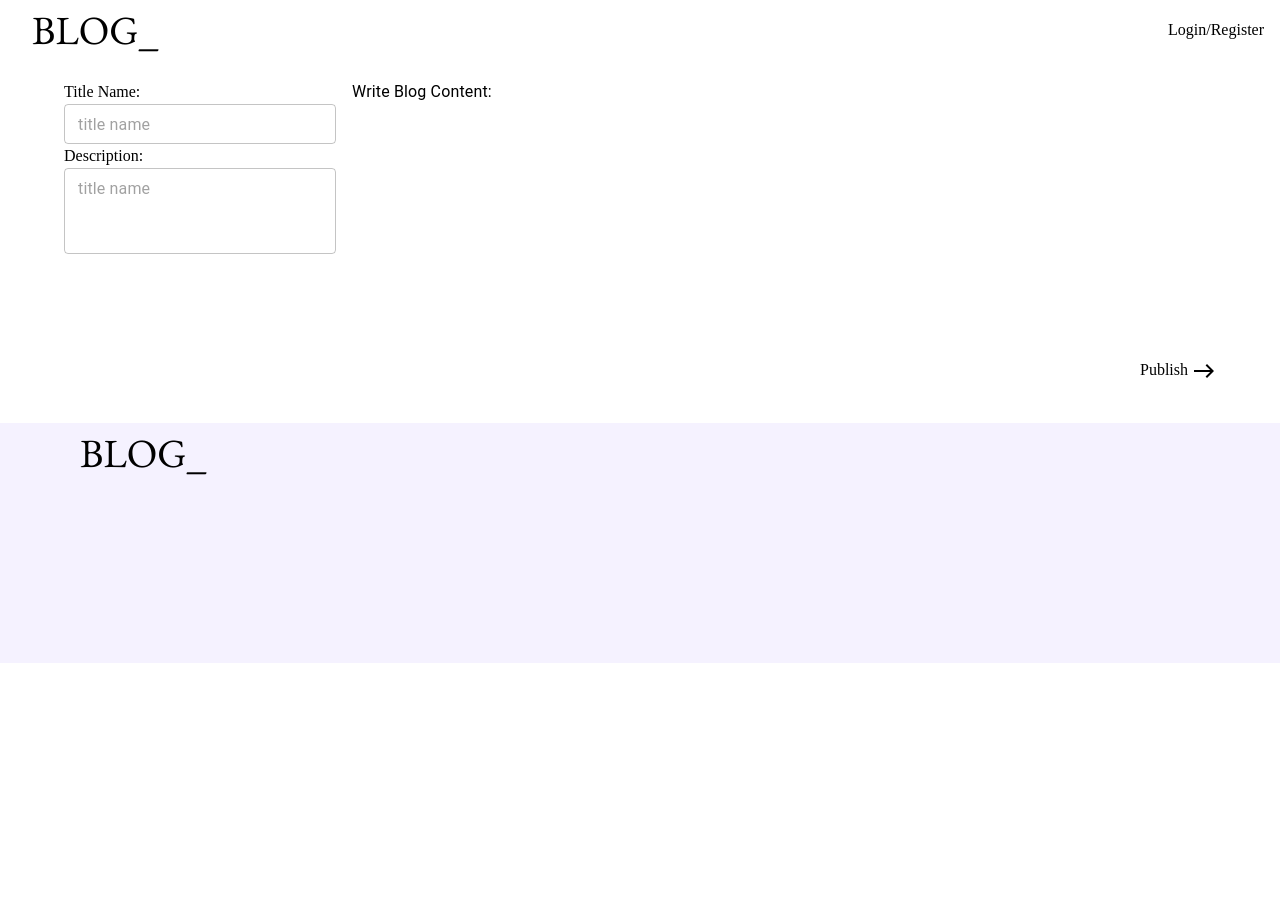
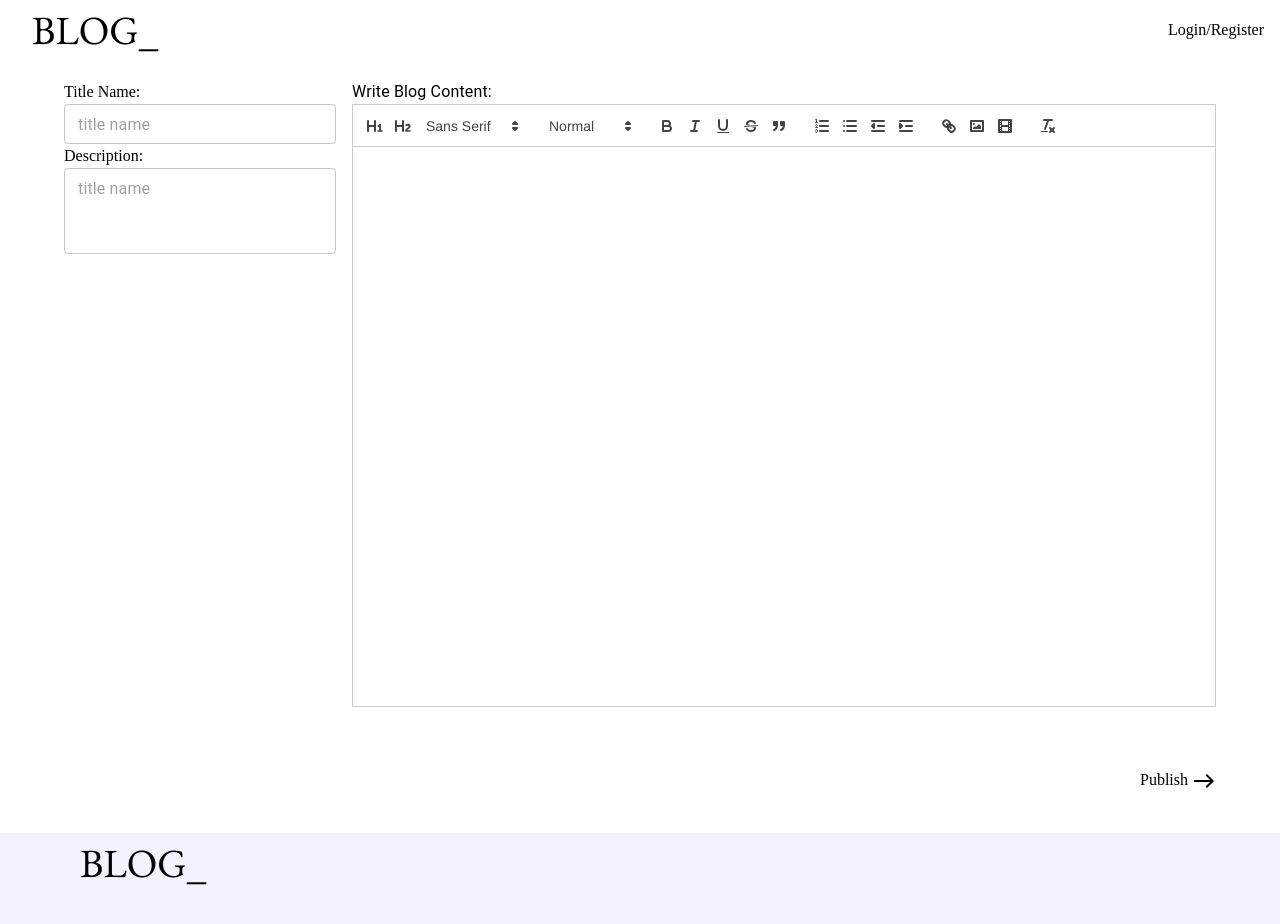
Before and after one commit to atripathi01/blog_app_frontend, a Next.js app: page /blogs/writeBlog in a window 1280 px wide. Shown: the top 924 px of the page. Before the commit the page ends 880 px from the top, so only its background shows below. Built offline with nearby package versions, Linux system fonts and the light colour scheme; a web font is replaced by a local one.

Commit message:
change: add api on blog list page

```diff
--- a/src/app/blogs/writeBlog/page.tsx
+++ b/src/app/blogs/writeBlog/page.tsx
@@ -69,14 +69,14 @@ const QuillEditor = () => {
           </Grid>
           <Grid item lg={9} xs={12}>
             <Typography>Write Blog Content:</Typography>
-            {/* <ReactQuill
+            <ReactQuill
               theme='snow'
               value={content||''}
               onChange={handleChange}
               modules={modules}
               formats={formats}
               style={{height:'70vh'}}
-            /> */}
+            />
           </Grid>
         </Grid>
         <Box sx={{textAlign:'end',mb:5}}>
```
